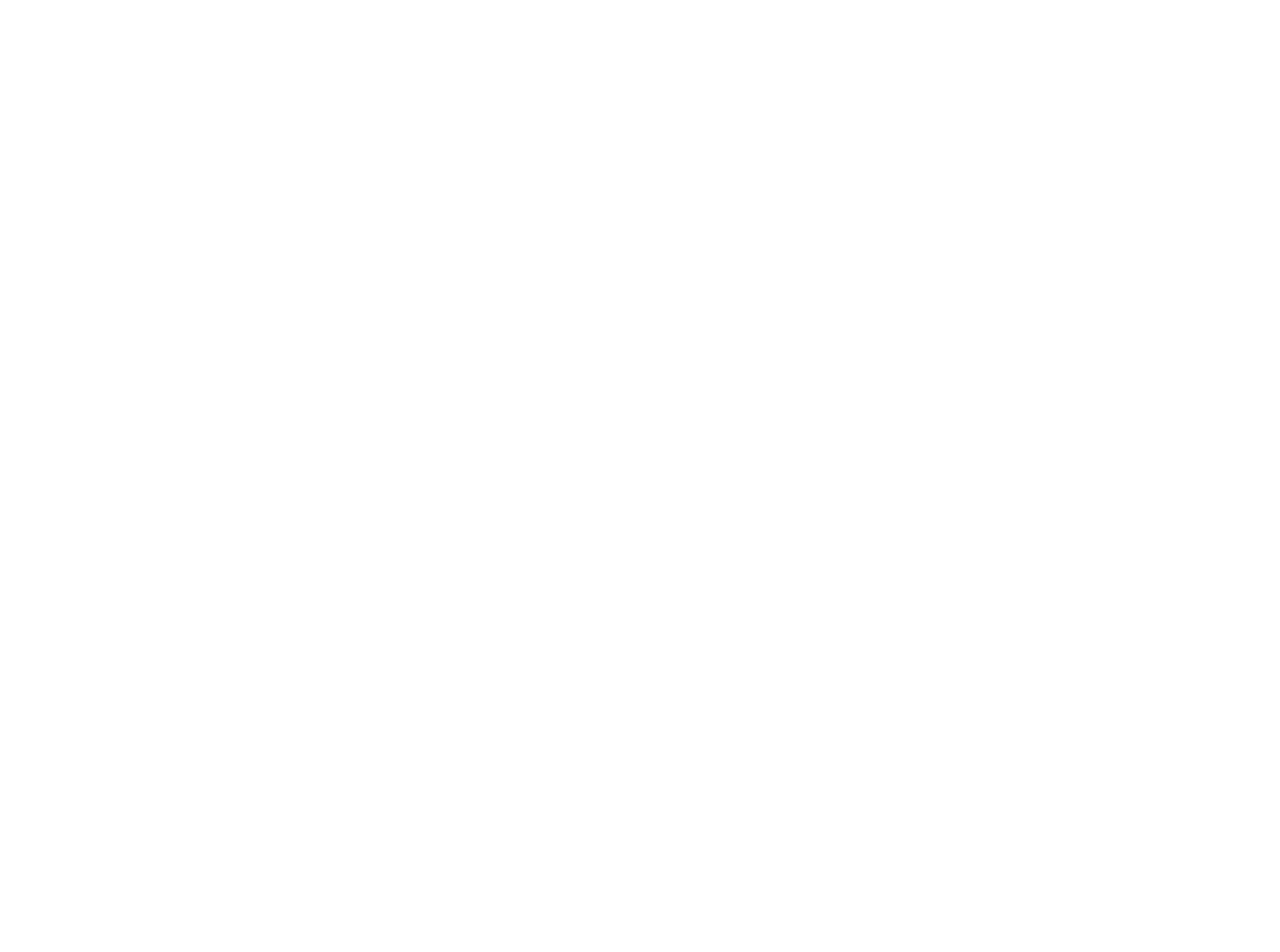
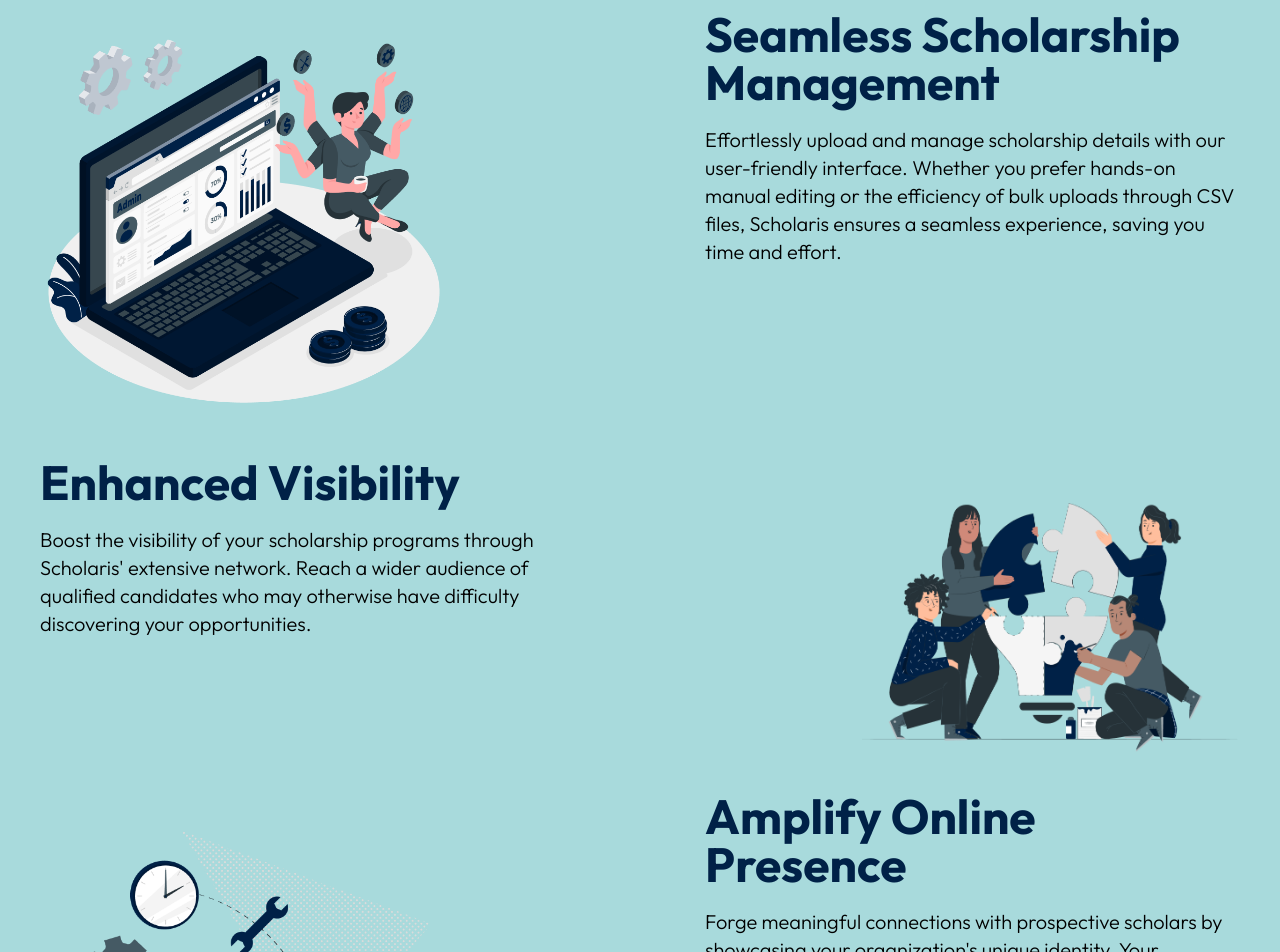
Before and after one commit to Sence1-inc/sp-scholaris-master, a React (Create React App) app in the folder frontend/: page /provider in a window 1280 px wide. Shown: the part 1160-2112 px from the top of the page. Before the commit the page ends 1008 px from the top, so only its background shows below. Built offline with nearby package versions, Linux system fonts and the light colour scheme.

Commit message:
added content

```diff
--- a/frontend/package.json
+++ b/frontend/package.json
@@ -43,6 +43,6 @@
     ]
   },
   "devDependencies": {
-    "react-router-dom": "^6.21.2"
+    "react-router-dom": "^6.21.3"
   }
 }
--- a/frontend/src/assets/styles/index.css
+++ /dev/null
@@ -1,63 +0,0 @@
-
-@import-normalize;
-@import url('https://fonts.googleapis.com/css2?family=Outfit&display=swap'); /*Outfit font*/
-
-* {
-  margin: 0;
-  padding: 0;
-  box-sizing: border-box;
-}
-
-body {
-  margin: 0;
-  font-family: -apple-system, BlinkMacSystemFont, 'Segoe UI', 'Roboto', 'Oxygen',
-    'Ubuntu', 'Cantarell', 'Fira Sans', 'Droid Sans', 'Helvetica Neue',
-    sans-serif;
-  -webkit-font-smoothing: antialiased;
-  -moz-osx-font-smoothing: grayscale;
-}
-
-code {
-  font-family: source-code-pro, Menlo, Monaco, Consolas, 'Courier New',
-    monospace;
-}
-
-/* variables */
-
-:root {
-  --heading-font: "Roboto", sans-serif;
-  --content-font: "Outfit", sans-serif;
-  --tertiary-color: #A8DADC;
-}
-
-/********************/
-
-/* reusable classes */
-
-.container {
-  max-width: 1040px;
-  width: 100%;
-}
-
-.d-flex-row-rev {
-  flex-direction: row-reverse;
-}
-
-/********************/
-
-h2 {
-  font-family: var(--heading-font);
-  font-size: 56px;
-  font-style: normal;
-  font-weight: 700;
-  margin-bottom: 40px;
-}
-
-h4 {
-  color: #191919;
-  font-family: var(--heading-font);
-  font-size: 36px;
-  font-style: normal;
-  font-weight: 700;
-  line-height: normal;
-}
--- a/frontend/src/components/Feature/Feature.tsx
+++ b/frontend/src/components/Feature/Feature.tsx
@@ -1,9 +1,10 @@
+import './Feature.css';
 
 const Feature = ({title, desc, image, isEven}: Feature) => {
     return (
         <div className={`featureGuides__feature ${isEven ? '' : 'd-flex-row-rev'}`}>
             <div className="featureGuides__feature-text">
-                <h4 className="featureGuides__feature-title">{title}</h4>
+                <h3 className="featureGuides__feature-title">{title}</h3>
                 <p className="featureGuides__feature-desc">{desc}</p>
             </div>
             <img className="featureGuides__feature-img" src={image} alt="provider-image"/>
--- a/frontend/src/components/Feature/FeatureGuides.tsx
+++ b/frontend/src/components/Feature/FeatureGuides.tsx
@@ -1,4 +1,4 @@
-
+import './Feature.css';
 import Feature from './Feature';
 
 const FeatureGuides = ({features}: AppProps) => {
--- a/frontend/src/components/Feature/feature.css
+++ b/frontend/src/components/Feature/feature.css
@@ -1,6 +1,6 @@
 
 .featureGuides {
-    background: var(--tertiary-color);
+    background: var(--accent-color);
     padding-top: 120px;
     padding-bottom: 260px;
     display: flex;
@@ -30,14 +30,14 @@
     row-gap: 20px;
 }
 
-.featureGuides__feature-desc {
+/* .featureGuides__feature-desc {
     color: #191919;
     font-family: var(--content-font);
     font-size: 20px;
     font-style: normal;
     font-weight: 300;
     line-height: normal;
-}
+} */
 
 @media screen and (max-width: 1024px) {
     .featureGuides {
--- /dev/null
+++ b/frontend/src/containers/TeaserPage/ProviderContent.tsx
@@ -0,0 +1,25 @@
+
+const features:Feature[] = [
+    {
+        title: 'Seamless Scholarship Management',
+        desc: 'Effortlessly upload and manage scholarship details with our user-friendly interface. Whether you prefer hands-on manual editing or the efficiency of bulk uploads through CSV files, Scholaris ensures a seamless experience, saving you time and effort.',
+        image: '/images/provider-f-1.png'
+    },
+    {
+        title: 'Enhanced Visibility',
+        desc: 'Boost the visibility of your scholarship programs through Scholaris\' extensive network. Reach a wider audience of qualified candidates who may otherwise have difficulty discovering your opportunities.',
+        image: '/images/provider-f-2.png'
+    },
+    {
+        title: 'Amplify Online Presence',
+        desc: 'Forge meaningful connections with prospective scholars by showcasing your organization\'s unique identity. Your comprehensive profile, including mission statements, past contributions, and success stories, will be featured prominently to students. This personalized touch helps students understand your values, fostering a stronger bond between organizations and applicants.',
+        image: '/images/provider-f-3.png'
+    },
+    {
+        title: 'Intuitive Scholarship Search',
+        desc: 'Enhance the exposure of your scholarships through our robust search feature. Students can easily find your scholarship offerings using filters such as application date, location, benefits, course, and school on Scholaris. With these tailored options, your opportunities will be easily discoverable by eligible candidates.',
+        image: '/images/provider-f-1.png'
+    }
+]
+
+export default features;
--- a/frontend/src/containers/TeaserPage/TeaserProvider.jsx
+++ b/frontend/src/containers/TeaserPage/TeaserProvider.jsx
@@ -2,12 +2,15 @@
 import Header from '../../components/Header/Header';
 import Footer from '../../components/Footer/Footer';
 import WelcomeSection from '../../components/Section/WelcomeSection';
+import FeatureGuides from '../../components/Feature/FeatureGuides';
+import features from './ProviderContent';
 
 function HomePage() {
   return (
     <>
       <Header />
       <WelcomeSection />
+      <FeatureGuides features={features} />
       <Footer />
     </>
   );
--- a/frontend/src/index.css
+++ b/frontend/src/index.css
@@ -74,6 +74,10 @@
   margin-bottom: 1.25rem;
 }
 
+.d-flex-row-rev {
+  flex-direction: row-reverse;
+}
+
 @media screen and (max-width: 768px) {
   h2 {
     font-size: 2.875rem;
```
Also changed, not shown: frontend/src/containers/ProviderPage/ProviderContent.tsx (deleted, +0 -20 lines), frontend/src/containers/ProviderPage/ProviderPage.tsx (deleted, +0 -14 lines), 1 other file (tests, documents, lock files or other folders).
